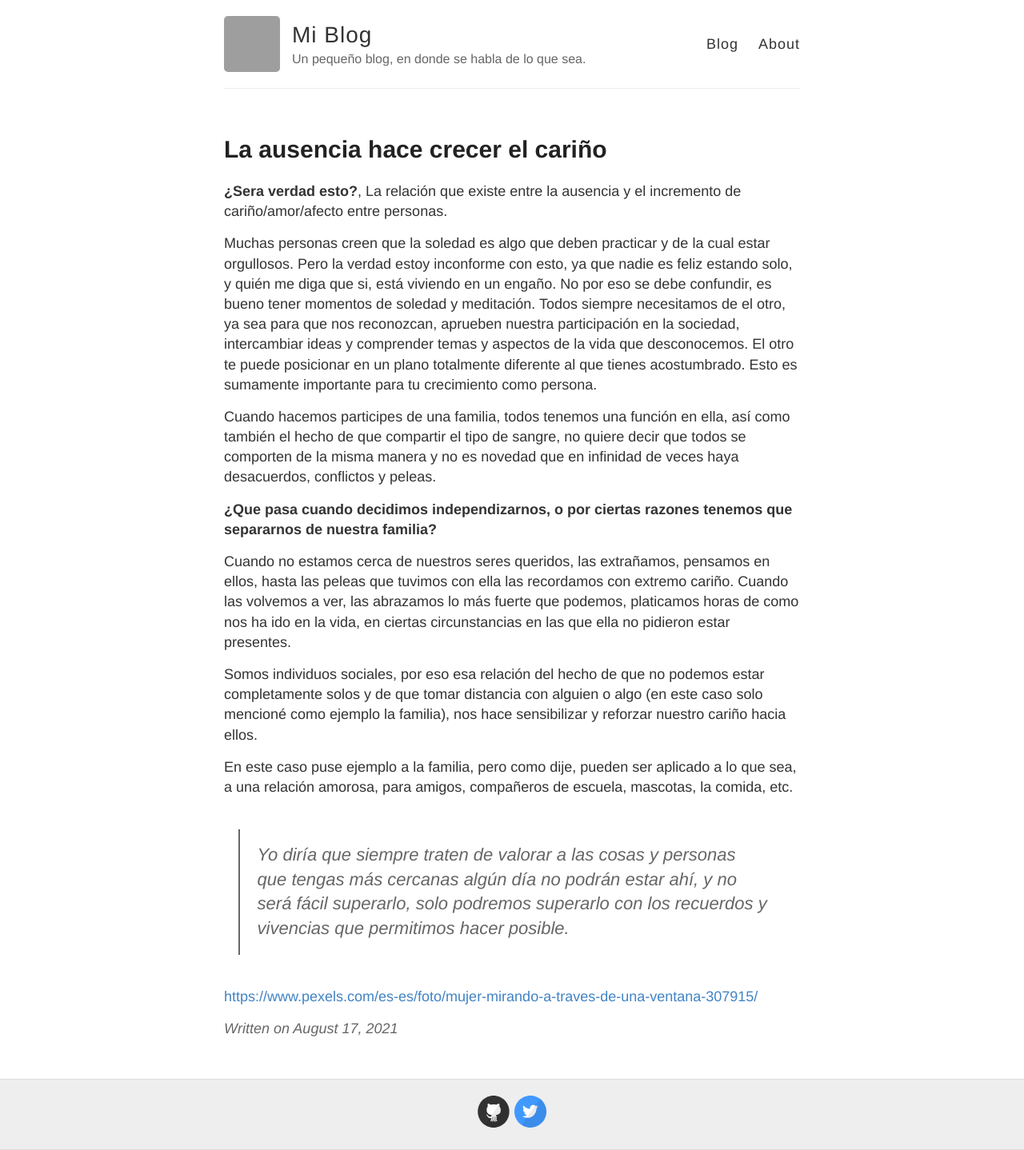
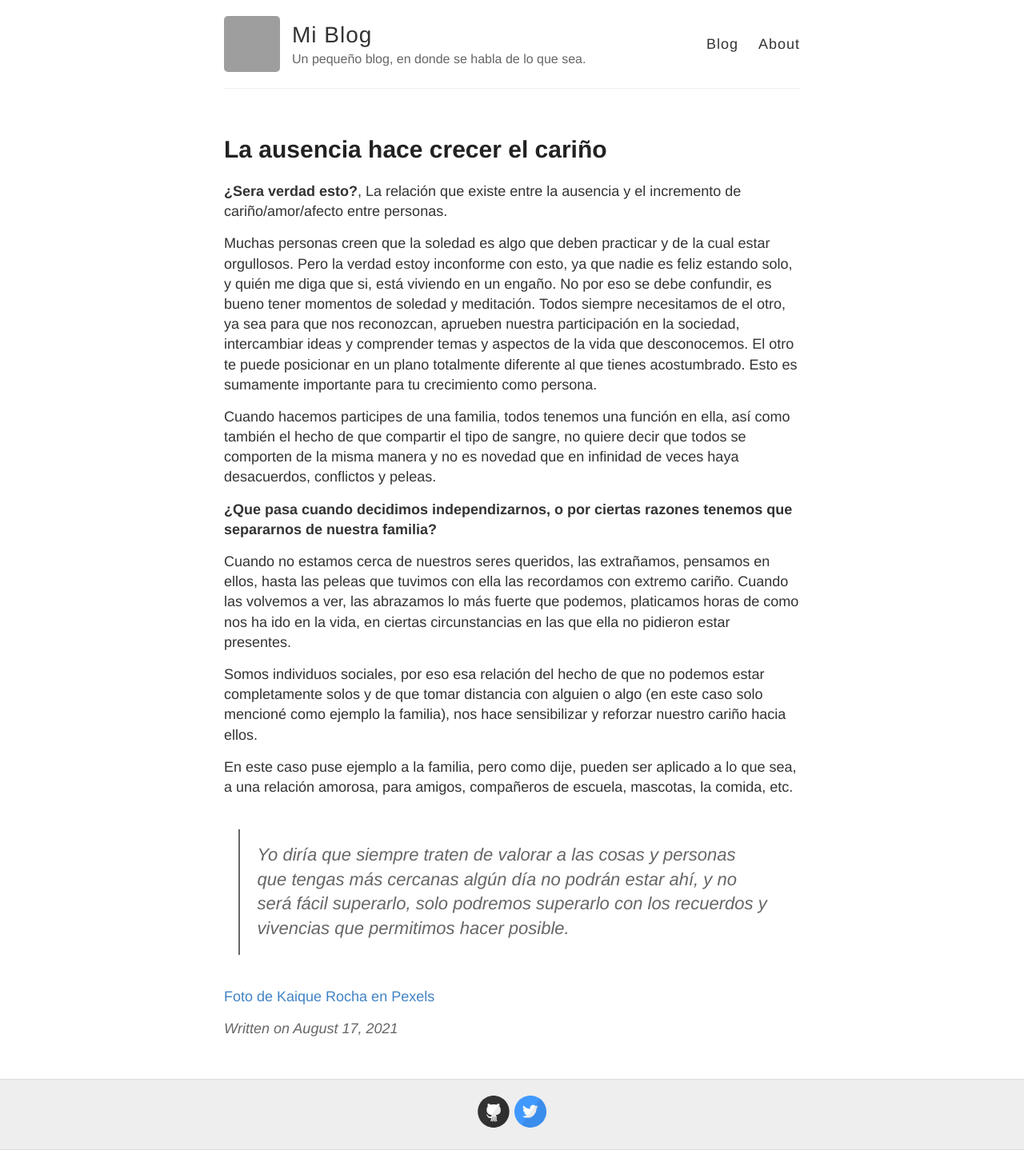
Before and after one commit to markconfig/blog-Jkyll, a Jekyll site: the page built from _posts/2021-8-17-la-ausencia-hace-crecer-el-cariño.md, in a window 1280 px wide. Shown: the whole page at 80% size. Built offline with Jekyll 4.4.1, drawn with Linux system fonts in a browser that asks for light colours; some of the changed lines change nothing that is shown; grey boxes are pictures that could not be loaded.

Commit message:
Update 2021-8-17-la-ausencia-hace-crecer-el-cariño.md

```diff
--- a/_posts/2021-8-17-la-ausencia-hace-crecer-el-cariño.md
+++ b/_posts/2021-8-17-la-ausencia-hace-crecer-el-cariño.md
@@ -22,4 +22,4 @@ En este caso puse ejemplo a la familia, pero como dije, pueden ser aplicado a lo
 
 
 
-[https://www.pexels.com/es-es/foto/mujer-mirando-a-traves-de-una-ventana-307915/](Foto de Kaique Rocha en Pexels "Foto de Kaique Rocha en Pexels")
+ [Foto de Kaique Rocha en Pexels](https://www.pexels.com/es-es/foto/mujer-mirando-a-traves-de-una-ventana-307915/ "Foto de Kaique Rocha en Pexels")
```
